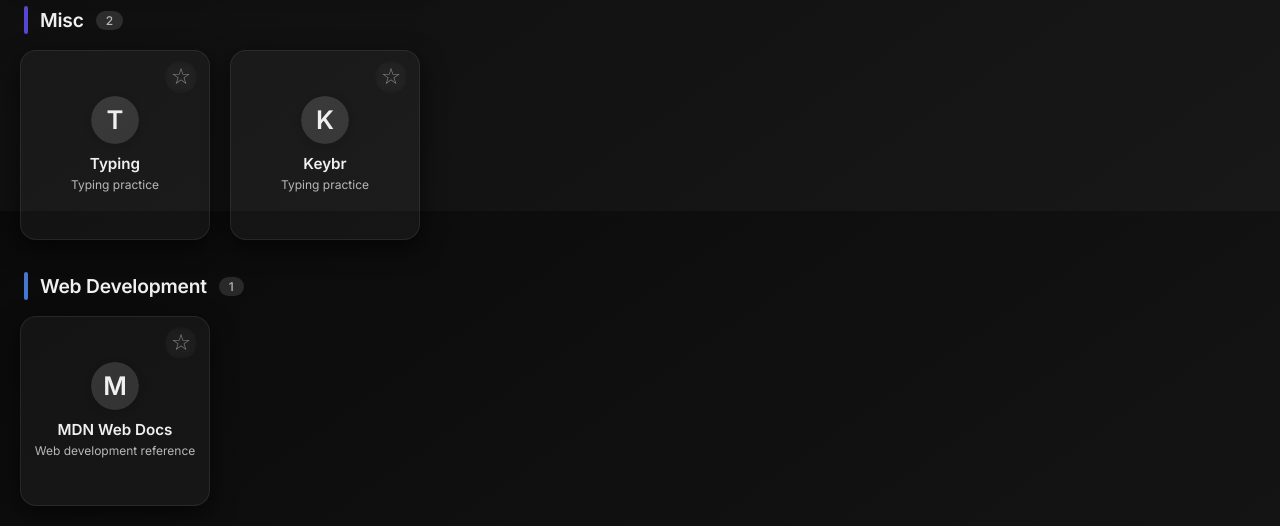
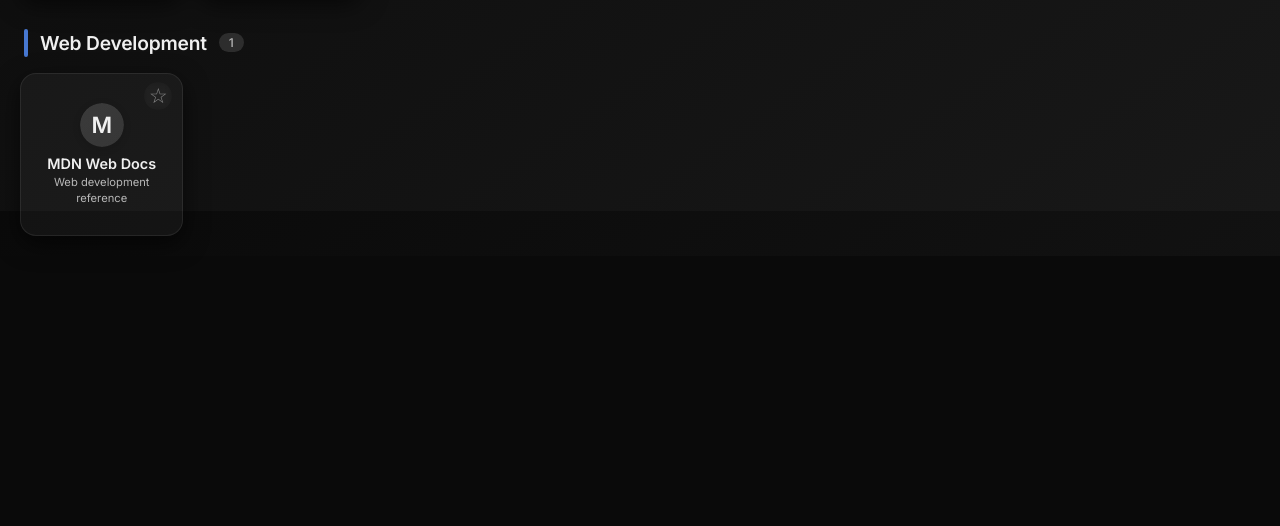
Before and after one commit to sahu-vedant/LinkHub, a plain HTML site: page index.html in a window 1280 px wide. Shown: the part 2189-2715 px from the top of the page. After the commit the page ends 2445 px from the top, so only its background shows below. Drawn offline with Linux system fonts and the light colour scheme.

Commit message:
Update style.css

```diff
--- a/style.css
+++ b/style.css
@@ -40,7 +40,6 @@
     --scrollbar-thumb-hover: rgba(255, 255, 255, 0.25);
     --cursor-color: #b8b8b8;
     --cursor-glow: rgba(107, 140, 255, 0.2);
-    --category-accent-base: 220; /* hue for category accent, shifted per category */
 }
 
 /* Light theme overrides */
@@ -90,17 +89,12 @@
     margin: 0;
     padding: 20px;
     transition: background 0.4s ease;
-    cursor: none; /* custom cursor active */
+    cursor: none;
 }
 
-/* Disable custom cursor on touch devices */
 @media (hover: none) and (pointer: coarse) {
-    body {
-        cursor: auto !important;
-    }
-    #cursorTrail {
-        display: none !important;
-    }
+    body { cursor: auto !important; }
+    #cursorTrail { display: none !important; }
 }
 
 /* ----- SCROLLBAR ----- */
@@ -130,41 +124,30 @@
     height: 100%;
     overflow: visible;
 }
-
 .cursor-dot {
     position: absolute;
     border-radius: 50%;
     background: var(--cursor-color);
-    opacity: 0.6;
     transform: translate(-50%, -50%);
     will-change: transform;
     transition: opacity 0.15s ease;
     box-shadow: 0 0 6px var(--cursor-glow);
 }
-
 .cursor-dot-main {
     width: 14px;
     height: 14px;
-    background: var(--cursor-color);
     opacity: 0.9;
     box-shadow: 0 0 16px var(--cursor-glow), 0 0 4px var(--cursor-color);
 }
-
 .cursor-dot-trail {
     width: 6px;
     height: 6px;
     opacity: 0.3;
-    transition: opacity 0.3s ease;
 }
 
-/* Hide cursor when reduced-motion is preferred */
 @media (prefers-reduced-motion: reduce) {
-    #cursorTrail {
-        display: none !important;
-    }
-    body {
-        cursor: auto !important;
-    }
+    #cursorTrail { display: none !important; }
+    body { cursor: auto !important; }
 }
 
 /* ----- HEADER ----- */
@@ -180,7 +163,7 @@
     border: 1px solid var(--card-border);
     box-shadow: 0 4px 20px rgba(0, 0, 0, 0.3);
     margin-bottom: 32px;
-    transition: background 0.3s ease, border-color 0.3s ease;
+    transition: background 0.3s, border-color 0.3s;
 }
 
 .site-owner {
@@ -196,7 +179,6 @@
     gap: 12px;
 }
 
-/* Theme toggle */
 .theme-toggle {
     width: 40px;
     height: 40px;
@@ -218,14 +200,13 @@
     transform: rotate(20deg);
 }
 .theme-toggle .theme-icon {
+    display: inline-block;
     transition: transform 0.6s ease;
-    display: inline-block;
 }
 .theme-toggle.rotated .theme-icon {
     transform: rotate(360deg);
 }
 
-/* Search */
 .search-wrapper {
     display: flex;
     align-items: center;
@@ -314,7 +295,7 @@
     margin-top: 8px;
 }
 
-/* ----- CATEGORY SECTION ----- */
+/* ----- CATEGORY ----- */
 .category-section {
     opacity: 0;
     animation: fadeInUp 0.5s ease forwards;
@@ -353,23 +334,21 @@
     transition: all 0.3s ease;
     display: inline-block;
 }
-
 .category-count.pop {
     animation: popBadge 0.3s ease;
 }
 
-/* ----- CARDS GRID ----- */
+/* ----- CARDS GRID (smaller cards) ----- */
 .cards-grid {
     display: grid;
-    grid-template-columns: repeat(auto-fill, minmax(170px, 1fr));
-    gap: 20px;
+    grid-template-columns: repeat(auto-fill, minmax(150px, 1fr));
+    gap: 16px;
     transition: opacity 0.3s ease;
 }
-
 @media (max-width: 480px) {
     .cards-grid {
-        grid-template-columns: repeat(auto-fill, minmax(130px, 1fr));
-        gap: 14px;
+        grid-template-columns: repeat(auto-fill, minmax(120px, 1fr));
+        gap: 12px;
     }
 }
 
@@ -383,23 +362,24 @@
     border: 1px solid var(--card-border);
     border-radius: 16px;
     box-shadow: var(--card-shadow);
-    transition: all 0.25s cubic-bezier(0.2, 0, 0, 1);
+    transition: transform 0.25s cubic-bezier(0.2, 0, 0, 1),
+                box-shadow 0.25s ease,
+                border-color 0.25s ease,
+                background 0.25s ease;
     display: flex;
     flex-direction: column;
     align-items: center;
     justify-content: center;
     text-align: center;
-    padding: 16px 10px;
+    padding: 12px 8px;
     cursor: none;
     text-decoration: none;
     color: var(--text-primary);
-    will-change: transform, box-shadow, border-color, background;
+    will-change: transform, box-shadow;
     opacity: 0;
     transform: translateY(16px) scale(0.96);
     animation: cardAppear 0.4s ease forwards;
 }
-
-/* Staggered appearance */
 .card:nth-child(1) { animation-delay: 0.02s; }
 .card:nth-child(2) { animation-delay: 0.04s; }
 .card:nth-child(3) { animation-delay: 0.06s; }
@@ -422,35 +402,34 @@
 .card:nth-child(20) { animation-delay: 0.40s; }
 .card:nth-child(n+21) { animation-delay: 0.42s; }
 
+/* ---- Uplifting hover effect (enhanced) ---- */
 .card:hover {
-    transform: translateY(-6px) scale(1.02);
+    transform: translateY(-8px) scale(1.03);
     background: var(--card-hover-border);
     border-color: var(--card-hover-border);
-    box-shadow: var(--card-hover-shadow);
+    box-shadow: var(--card-hover-shadow), 0 0 20px var(--accent-glow);
 }
 .card:focus-visible {
     outline: 2px solid var(--accent-color);
     outline-offset: 2px;
 }
-
-/* Hide card when filtered out */
 .card.hidden {
     display: none;
 }
 
-/* Card content */
+/* Card content - sized for smaller cards */
 .card-logo {
-    width: 48px;
-    height: 48px;
+    width: 44px;
+    height: 44px;
     border-radius: 50%;
     background: var(--card-bg);
     display: flex;
     align-items: center;
     justify-content: center;
-    font-size: 1.4rem;
+    font-size: 1.2rem;
     font-weight: 600;
     color: var(--text-primary);
-    margin-bottom: 10px;
+    margin-bottom: 8px;
     flex-shrink: 0;
     position: relative;
     overflow: hidden;
@@ -468,8 +447,7 @@
 }
 .card-logo .logo-placeholder {
     position: absolute;
-    top: 0; left: 0;
-    width: 100%; height: 100%;
+    inset: 0;
     background: linear-gradient(135deg, var(--card-border), var(--card-bg));
     background-size: 200% 200%;
     animation: shimmer 1.5s ease-in-out infinite;
@@ -477,31 +455,29 @@
 }
 .card-logo .logo-fallback {
     position: absolute;
-    top: 0; left: 0;
-    width: 100%; height: 100%;
+    inset: 0;
     display: flex;
     align-items: center;
     justify-content: center;
-    font-size: 1.6rem;
+    font-size: 1.4rem;
     font-weight: 600;
     color: var(--text-primary);
     background: var(--card-bg);
     border-radius: 50%;
 }
-
 @keyframes shimmer {
     0% { background-position: -200% 0; }
     100% { background-position: 200% 0; }
 }
 
 .card-name {
-    font-size: 0.95rem;
+    font-size: 0.9rem;
     font-weight: 600;
-    margin-bottom: 4px;
+    margin-bottom: 2px;
     line-height: 1.3;
 }
 .card-desc {
-    font-size: 0.75rem;
+    font-size: 0.7rem;
     color: var(--text-secondary);
     display: -webkit-box;
     -webkit-line-clamp: 2;
@@ -511,24 +487,23 @@
     max-width: 100%;
 }
 
-/* Star (favourite) */
 .card-star {
     position: absolute;
-    top: 10px;
-    right: 12px;
+    top: 8px;
+    right: 10px;
     background: none;
     border: none;
-    font-size: 1.4rem;
+    font-size: 1.3rem;
     line-height: 1;
     color: var(--text-muted);
     cursor: pointer;
     transition: all 0.2s ease;
-    padding: 4px;
+    padding: 2px;
     z-index: 2;
     backdrop-filter: blur(4px);
     border-radius: 50%;
-    width: 32px;
-    height: 32px;
+    width: 28px;
+    height: 28px;
     display: flex;
     align-items: center;
     justify-content: center;
@@ -550,7 +525,7 @@
     100% { transform: scale(1); }
 }
 
-/* Loading overlay on card click */
+/* Loading overlay */
 .card-loader {
     position: absolute;
     inset: 0;
@@ -571,8 +546,8 @@
     pointer-events: auto;
 }
 .card-loader .spinner {
-    width: 40px;
-    height: 40px;
+    width: 36px;
+    height: 36px;
     border-radius: 50%;
     border: 3px solid transparent;
     border-top-color: var(--spinner-color);
@@ -597,43 +572,27 @@
     animation: fadeInUp 0.4s ease;
 }
 
-/* ----- ANIMATIONS (global) ----- */
+/* ----- ANIMATIONS ----- */
 @keyframes fadeInUp {
-    from {
-        opacity: 0;
-        transform: translateY(20px);
-    }
-    to {
-        opacity: 1;
-        transform: translateY(0);
-    }
+    from { opacity: 0; transform: translateY(20px); }
+    to { opacity: 1; transform: translateY(0); }
 }
-
 @keyframes cardAppear {
-    from {
-        opacity: 0;
-        transform: translateY(16px) scale(0.96);
-    }
-    to {
-        opacity: 1;
-        transform: translateY(0) scale(1);
-    }
+    from { opacity: 0; transform: translateY(16px) scale(0.96); }
+    to { opacity: 1; transform: translateY(0) scale(1); }
 }
-
 @keyframes popBadge {
     0% { transform: scale(0.8); }
     50% { transform: scale(1.2); }
     100% { transform: scale(1); }
 }
-
-/* Fade transition for re-render */
 .dashboard.updating .card {
     opacity: 0 !important;
     transform: translateY(10px) scale(0.96) !important;
     transition: opacity 0.3s ease, transform 0.3s ease;
 }
 
-/* Reduce motion */
+/* ----- REDUCED MOTION ----- */
 @media (prefers-reduced-motion: reduce) {
     *,
     *::before,
@@ -657,4 +616,7 @@
         opacity: 1 !important;
         transform: none !important;
     }
+    .card:hover {
+        transform: translateY(-4px) scale(1.01) !important;
+    }
 }
```
